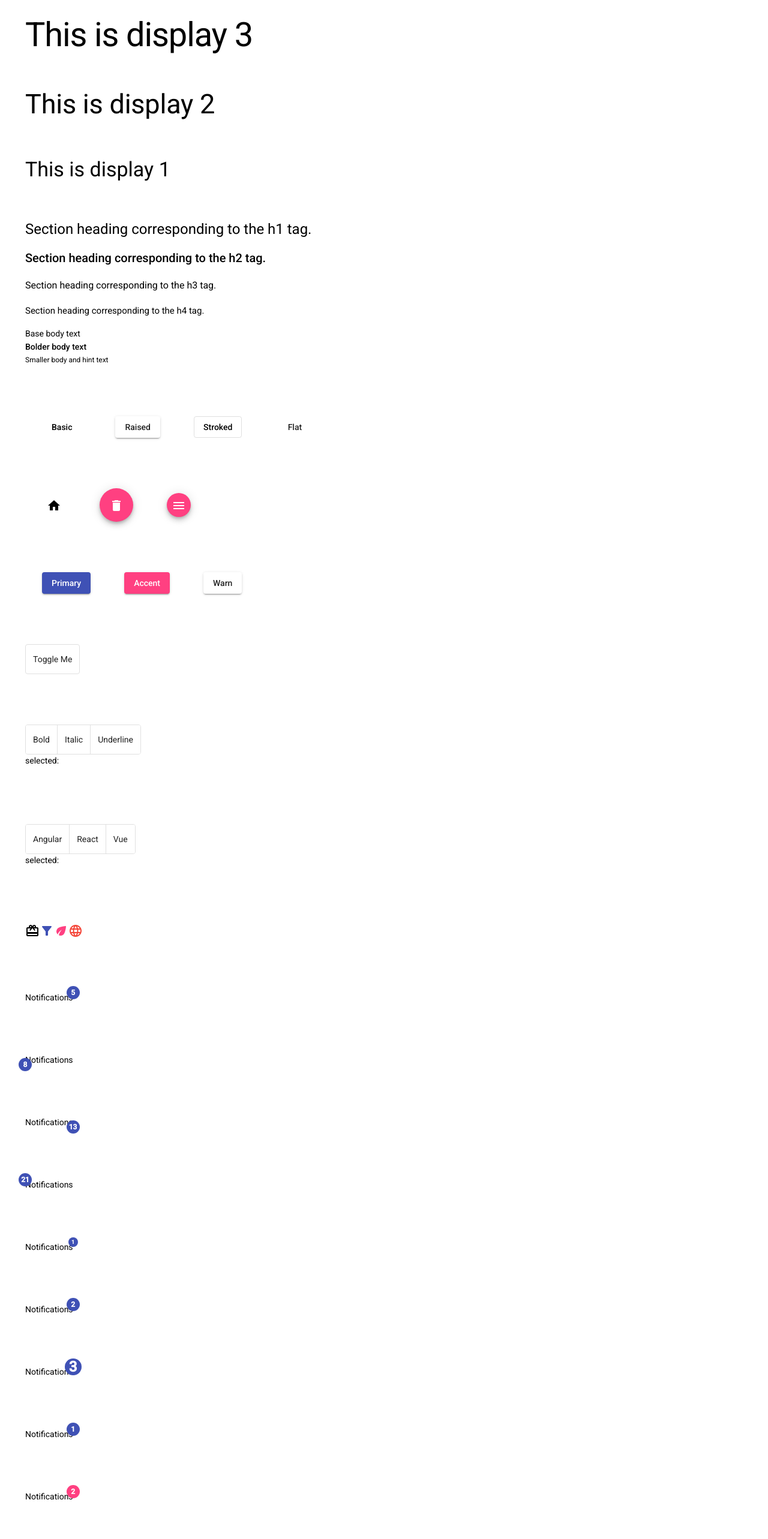
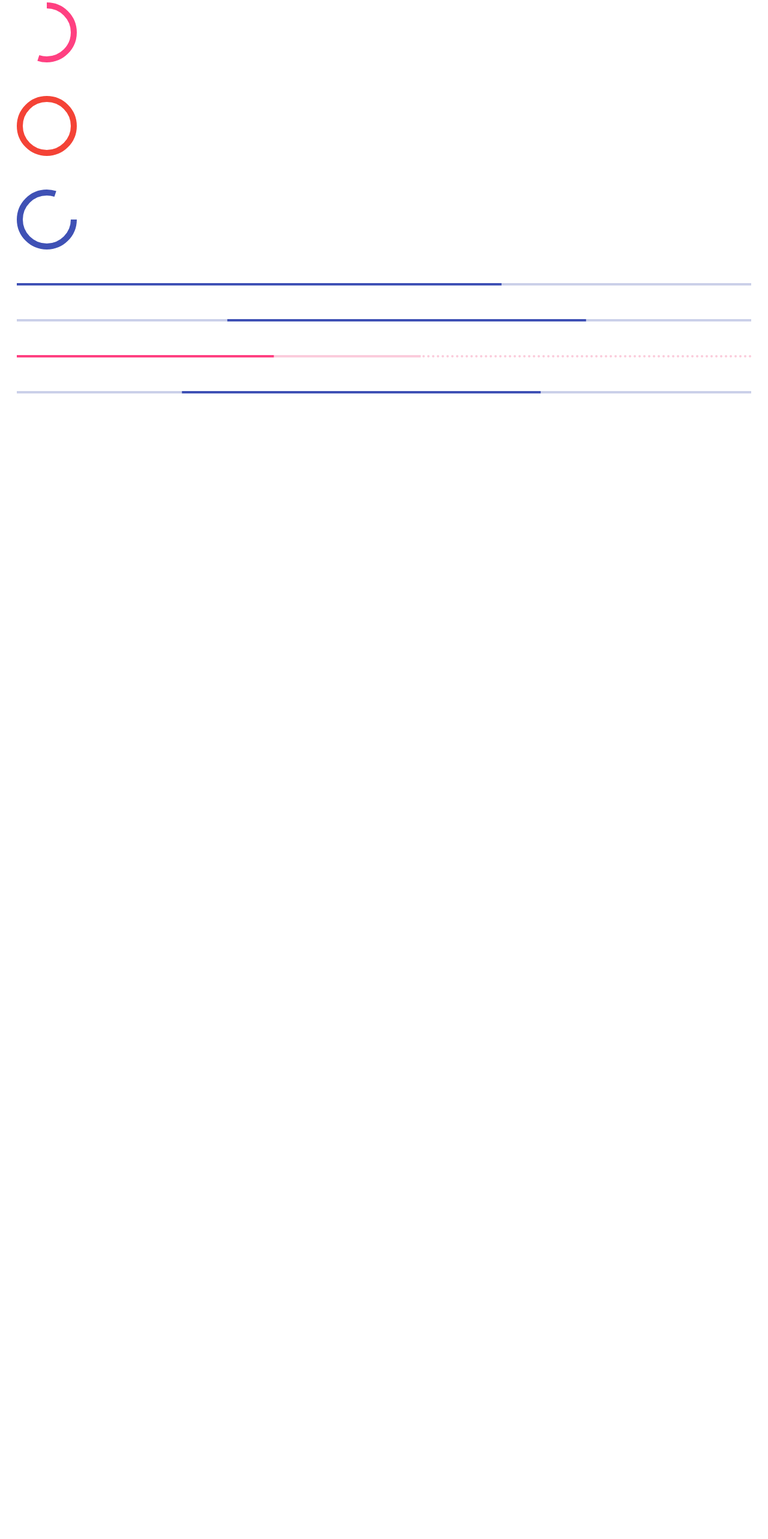
Before and after one commit to suchigg/material-showcase, an Angular app: page / in a window 1280 px wide. Shown: the part 180-2746 px from the top of the page at 60% size. After the commit the page ends 864 px from the top, so only its background shows below. Built offline with nearby package versions, Linux system fonts and the light colour scheme.

Commit message:
Loaders
Aggiunti esempi di spinner e progress bar

```diff
--- a/src/app/app.component.html
+++ b/src/app/app.component.html
@@ -1,119 +1,27 @@
+<!-- spinners e progress bar-->
 <div class="container">
-<!--	Large, one-off header, usually at the top of the page (e.g. a hero header). -->
-<div class="mat-display-4">This is display 4</div>
-<div class="mat-display-3">This is display 3</div>
-<div class="mat-display-2">This is display 2</div>
-<div class="mat-display-1">This is display 1</div>
-
-<!-- Section heading corresponding from the <h1> to <h4> tags .-->
-<div class="mat-h1 mat-headline">Section heading corresponding to the h1 tag.</div>
-<div class="mat-h2 mat-title">Section heading corresponding to the h2 tag.</div>
-<div class="mat-h3 mat-subheading-2">Section heading corresponding to the h3 tag.</div>
-<div class="mat-h4 mat-subheading-1">Section heading corresponding to the h4 tag.</div>
-
-<!-- Classes for body content -->
-<div class="mat-body mat-body-1">Base body text</div>
-<div class="mat-body-strong mat-body-2">Bolder body text</div>
-<div class="mat-caption mat-small">Smaller body and hint text</div>
+  <mat-progress-spinner value="21"></mat-progress-spinner>
 </div>
-
-
-
-<div class="rectangular-buttons container">
-  <button mat-button>Basic</button>
-  <button mat-raised-button>Raised</button>
-  <button mat-stroked-button>Stroked</button>
-  <button mat-flat-button>Flat</button>
+<div class="container">
+  <mat-progress-spinner value="55" color="accent"></mat-progress-spinner>
 </div>
-
-<div class="circular-buttons container">
-  <button mat-icon-button aria-label="Icon Button">
-    <mat-icon>home</mat-icon>
-  </button>
-
-  <button mat-fab aria-label="FAB Button" disableRipple>
-    <mat-icon>delete</mat-icon>
-  </button>
-
-  <button mat-mini-fab aria-label="MinI FAB Button">
-    <mat-icon>menu</mat-icon>
-  </button>
-</div>
-
-<div class="colored-buttons container">
-  <button mat-raised-button color="primary">Primary</button>
-  <button mat-raised-button color="accent">Accent</button>
-  <button mat-raised-button colro="warn">Warn</button>
+<div class="container">
+  <mat-progress-spinner value="100" color="warn"></mat-progress-spinner>
 </div>
 
 <div class="container">
-  <mat-button-toggle>Toggle Me</mat-button-toggle>
+  <mat-spinner></mat-spinner>
 </div>
 
-
-<!-- radio toggle group-->
 <div class="container">
-  <mat-button-toggle-group name="fontStyle" aria-label="Font Style" #fontSyleGroup="matButtonToggleGroup">
-    <mat-button-toggle value="bold">Bold</mat-button-toggle>
-    <mat-button-toggle value="italic">Italic</mat-button-toggle>
-    <mat-button-toggle value="underline">Underline</mat-button-toggle>
-  </mat-button-toggle-group>
-  <p>selected: {{fontSyleGroup.value}}</p>
-</div>
-
-
-<!-- checkbox toggle group -->
-<div class="container">
-  <mat-button-toggle-group name="tech" aria-label="Font Style" #techGroup="matButtonToggleGroup" multiple>
-    <mat-button-toggle value="angular">Angular</mat-button-toggle>
-    <mat-button-toggle value="react">React</mat-button-toggle>
-    <mat-button-toggle value="vue">Vue</mat-button-toggle>
-  </mat-button-toggle-group>
-  <p>selected: {{techGroup.value}}</p>
-</div>
-
-
-
-<!-- icons -->
-<div class="container">
-  <mat-icon>card_giftcard</mat-icon>
-  <mat-icon color="primary">filter_alt</mat-icon>
-  <mat-icon color="accent">eco</mat-icon>
-  <mat-icon color="warn">language</mat-icon>
-</div>
-
-<!-- badges positions-->
-<div class="container">
-  <span matBadge="5">Notifications</span>
+  <mat-progress-bar mode="determinate" value="66"></mat-progress-bar>
 </div>
 <div class="container">
-  <span matBadge="8" matBadgePosition="below before">Notifications</span>
+  <mat-progress-bar mode="indeterminate"></mat-progress-bar>
 </div>
 <div class="container">
-  <span matBadge="13" matBadgePosition="below after">Notifications</span>
+  <mat-progress-bar mode="buffer" color="accent" value="35" bufferValue="55"></mat-progress-bar>
 </div>
 <div class="container">
-  <span matBadge="21" matBadgePosition="above before">Notifications</span>
+  <mat-progress-bar mode="query"></mat-progress-bar>
 </div>
-
-<!-- badges sizes -->
-<div class="container">
-  <span matBadge="1" matBadgeSize="small">Notifications</span>
-</div>
-<div class="container">
-  <span matBadge="2" matBadgeSize="medium">Notifications</span>
-</div>
-<div class="container">
-  <span matBadge="3" matBadgeSize="large">Notifications</span>
-</div>
-
-<!-- badges colors -->
-<div class="container">
-  <span matBadge="1" matBadgeColor="primary">Notifications</span>
-</div>
-<div class="container">
-  <span matBadge="2" matBadgeColor="accent">Notifications</span>
-</div>
-<div class="container">
-  <span matBadge="3" matBadgeColor="warn">Notifications</span>
-</div>
--- a/src/app/app.component.scss
+++ b/src/app/app.component.scss
@@ -1,7 +1,3 @@
-button {
-  margin: 0 2em;
+.container {
+  padding: 2em;
 }
-
-.container {
-  padding: 3em;
-}
--- a/src/app/material-ui/material-ui.module.ts
+++ b/src/app/material-ui/material-ui.module.ts
@@ -3,12 +3,16 @@ import { MatButtonModule } from '@angular/material/button';
 import { MatIconModule } from '@angular/material/icon';
 import { MatButtonToggleModule } from '@angular/material/button-toggle';
 import { MatBadgeModule } from '@angular/material/badge';
+import { MatProgressSpinnerModule } from '@angular/material/progress-spinner';
+import { MatProgressBarModule } from '@angular/material/progress-bar';
 
 const UserMaterialComponents = [
   MatButtonModule,
   MatButtonToggleModule,
   MatIconModule,
-  MatBadgeModule
+  MatBadgeModule,
+  MatProgressSpinnerModule,
+  MatProgressBarModule
 ];
 
 @NgModule({
```
